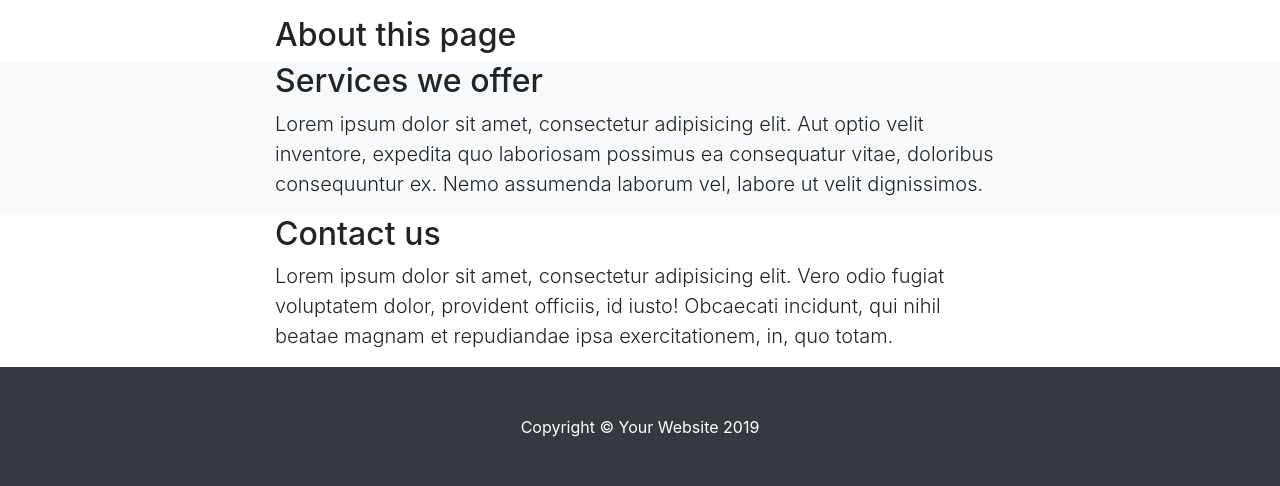
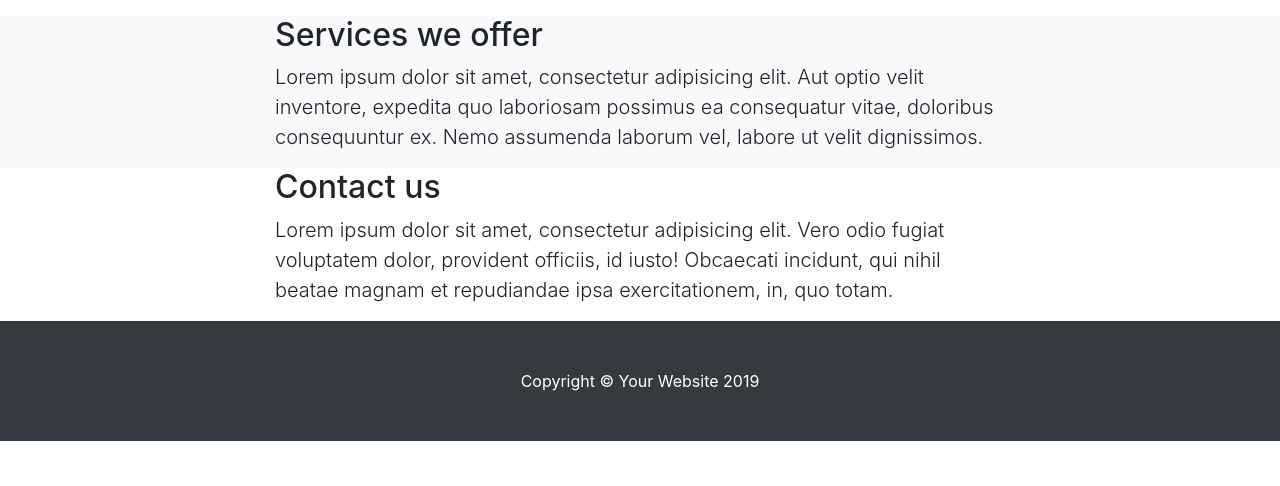
Before and after one commit to mariyamelshrieff/cus1166_lab04, a Flask app: page / in a window 1280 px wide. Shown: the part 86-572 px from the top of the page. Run offline with Flask 2, Linux system fonts and the light colour scheme; some libraries are stand-ins or nearby versions.

Commit message:
Layout update

```diff
--- a/Playground/templates/layout.html
+++ b/Playground/templates/layout.html
@@ -53,7 +53,7 @@
     <div class="container">
       <div class="row">
         <div class="col-lg-8 mx-auto">
-          <h2>About this page</h2>
+
 
         </div>
       </div>
```
